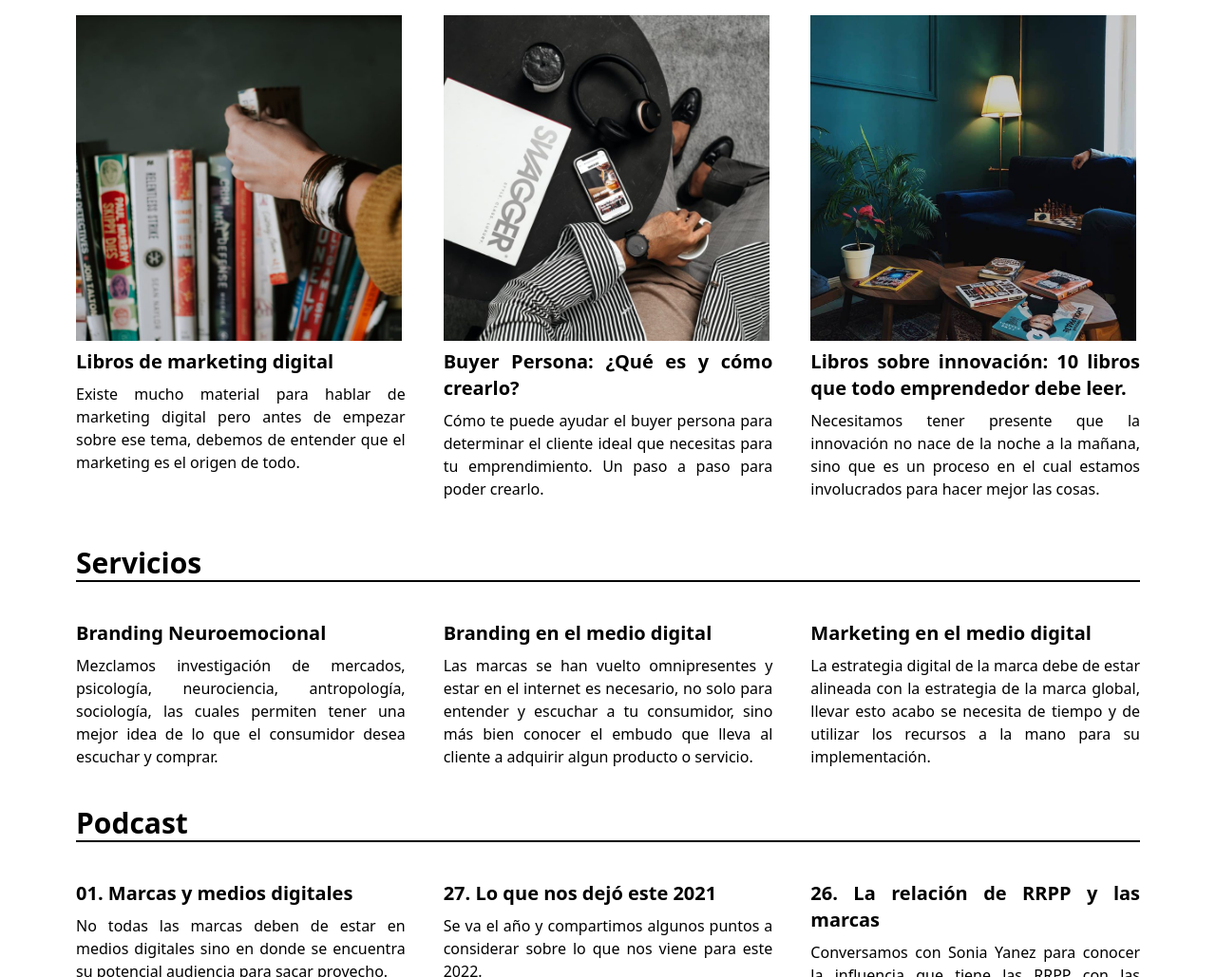
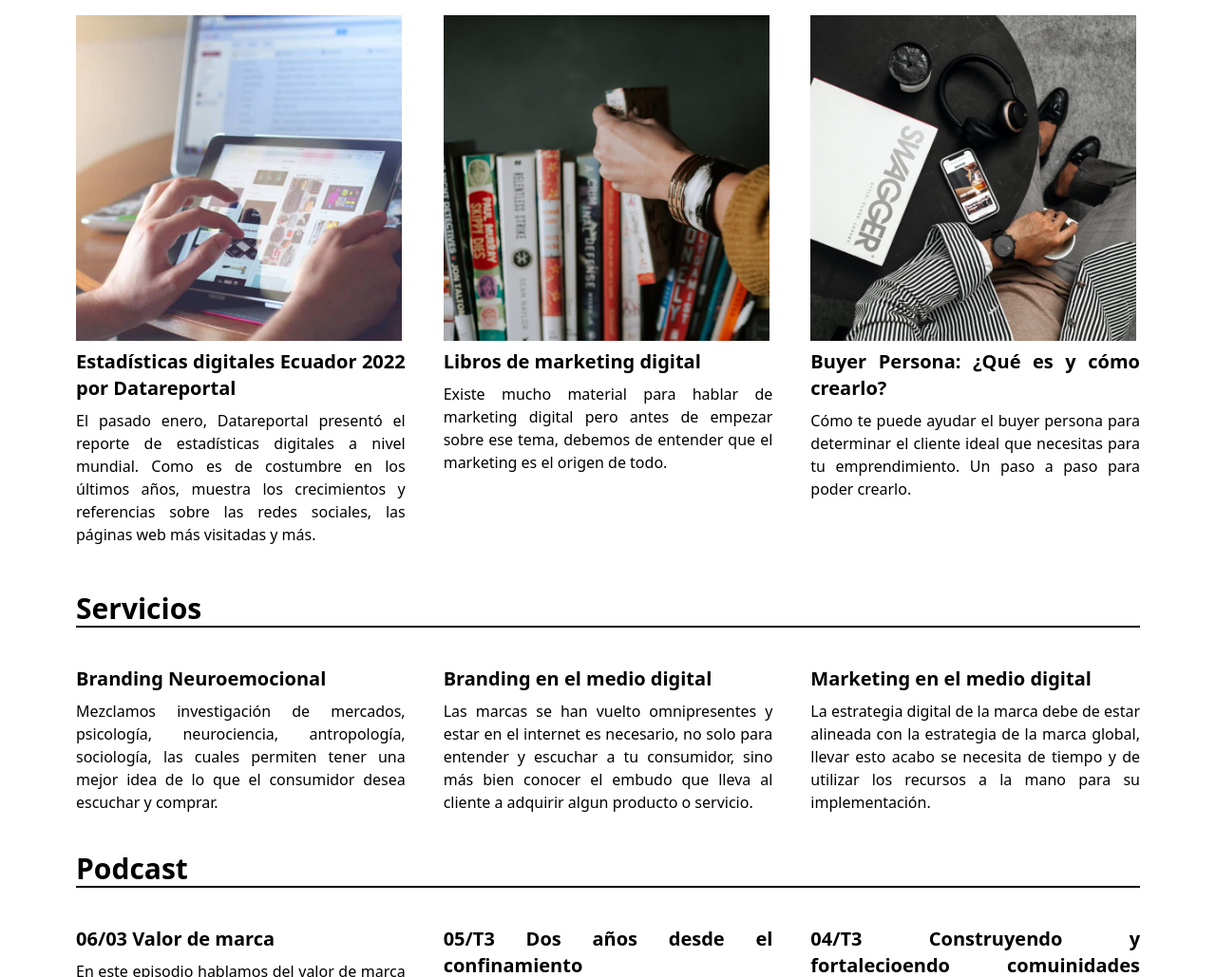
Before and after one commit to seosemec/hablemosdemarcas-homepage, a website built with Vite: page src/index.pug in a window 1280 px wide. Shown: the part 630-1659 px from the top of the page at 95% size. Built offline with nearby package versions, Linux system fonts and the light colour scheme.

Commit message:
update post and podcast 2022

```diff
--- a/src/index.pug
+++ b/src/index.pug
@@ -83,6 +83,11 @@ html(lang="es")
     section.posts-section.pt-10
       h3.section__tille Últimos posts
       .post__preview__list
+        a(href="https://www.hablemosdemarcas.com/estadisticas-digitales-ecuador-2022/").post__preview
+          picture
+            img(src="static/images/estadisticas_digitales_web-768x768.jpeg", alt="Sala work from home", width="343", height="343")
+          .post_tittle Estadísticas digitales Ecuador 2022 por Datareportal
+          .post_description El pasado enero, Datareportal presentó el reporte de estadísticas digitales a nivel mundial. Como es de costumbre en los últimos años, muestra los crecimientos y referencias sobre las redes sociales, las páginas web más visitadas y más.
         a(href="https://www.hablemosdemarcas.com/libros-de-marketing-digital/").post__preview
           picture
             img(src="static/images/libros_mkt_digital_post_reduce-2-768x768.jpeg", alt="Mano agarrando libros en repisa", width="343", height="343")
@@ -93,11 +98,6 @@ html(lang="es")
             img(src="static/images/buyer_persona_web-768x768.jpeg", alt="Persona trabajando mientras toma cafe y lee", width="343", height="343")
           .post_tittle Buyer Persona: ¿Qué es y cómo crearlo?
           .post_description Cómo te puede ayudar el buyer persona para determinar el cliente ideal que necesitas para tu emprendimiento. Un paso a paso para poder crearlo.
-        a(href="https://www.hablemosdemarcas.com/libros-sobre-innovacion-top-10/").post__preview
-          picture
-            img(src="static/images/libros-sobre-innovacion.jpeg", alt="Sala work from home", width="343", height="343")
-          .post_tittle Libros sobre innovación: 10 libros que todo emprendedor debe leer.
-          .post_description Necesitamos tener presente que la innovación no nace de la noche a la mañana, sino que es un proceso en el cual estamos involucrados para hacer mejor las cosas.
     section.services-section
       h3.section__tille Servicios
       .services__preview__list
@@ -114,25 +114,25 @@ html(lang="es")
       h3.section__tille Podcast
       .podcasts__preview__list
         .podcast_preview
-          .podcast_tittle 01. Marcas y medios digitales
-          .podcast_description No todas las marcas deben de estar en medios digitales sino en donde se encuentra su potencial audiencia para sacar provecho.
-          a(href="https://open.spotify.com/episode/1K3K5zoKSAL84LdeFWD5Cl", aria-label="Escuchar Podcast").podcast_button
+          .podcast_tittle 06/03 Valor de marca
+          .podcast_description En este episodio hablamos del valor de marca desde la perspectiva que puede ser un factor diferencial entre la competencia y sobre todo, lo que nos dicen los expertos del tema.
+          a(href="https://open.spotify.com/episode/2LqUbmPdnxn4bBA0wnyVWp", aria-label="Escuchar Podcast").podcast_button
             span Escuchar
             svg(xmlns='http://www.w3.org/2000/svg', height='24px', viewbox='0 0 24 24', width='24px', fill='#000000')
               path(d='M0 0h24v24H0V0z', fill='none')
               path(d='M12 2C6.48 2 2 6.48 2 12s4.48 10 10 10 10-4.48 10-10S17.52 2 12 2zm-2 14.5v-9l6 4.5-6 4.5z')
         .podcast_preview
-          .podcast_tittle 27. Lo que nos dejó este 2021
-          .podcast_description Se va el año y compartimos algunos puntos a considerar sobre lo que nos viene para este 2022.
-          a(href="https://open.spotify.com/episode/5AECr7nnQZZP9rLB9nnS1F", aria-label="Escuchar Podcast").podcast_button
+          .podcast_tittle 05/T3 Dos años desde el confinamiento
+          .podcast_description A todos nos tomo de sorpresa estar encerrados por tema de la pandemia y que decir de las marcas. En este episodio, analizaremos sobre 5 factores que podríamos aprovechar en el caso de que nos vuelva a ocurrir.
+          a(href="https://open.spotify.com/episode/1NVwXrjSOveYAbrTcGuprQ", aria-label="Escuchar Podcast").podcast_button
             span Escuchar
             svg(xmlns='http://www.w3.org/2000/svg', height='24px', viewbox='0 0 24 24', width='24px', fill='#000000')
               path(d='M0 0h24v24H0V0z', fill='none')
               path(d='M12 2C6.48 2 2 6.48 2 12s4.48 10 10 10 10-4.48 10-10S17.52 2 12 2zm-2 14.5v-9l6 4.5-6 4.5z')
         .podcast_preview
-          .podcast_tittle 26. La relación de RRPP y las marcas
-          .podcast_description Conversamos con Sonia Yanez para conocer la influencia que tiene las RRPP con las marcas.
-          a(href="https://open.spotify.com/episode/5VQTDFzhpz3eW6HXkaIeTV", aria-label="Escuchar Podcast").podcast_button
+          .podcast_tittle 04/T3 Construyendo y fortalecioendo comuinidades online
+          .podcast_description Es necesario para la construcción de la comunidad poder trabajar en un mix de medios tradicionales y digitales, off/on. En esta ocasión, hablamos sobre el paso a paso para poder trabajarla y las herramientas para ello.
+          a(href="https://open.spotify.com/episode/5lfhiPYzuFYKfHefrhzNLZ", aria-label="Escuchar Podcast").podcast_button
             span Escuchar
             svg(xmlns='http://www.w3.org/2000/svg', height='24px', viewbox='0 0 24 24', width='24px', fill='#000000')
               path(d='M0 0h24v24H0V0z', fill='none')
```
Also changed, not shown: build/_dist/index.html, build/_dist/static/images/estadisticas_digitales_web-768x768.jpeg (added), src/static/images/estadisticas_digitales_web-768x768.jpeg (added), 2 other files.
